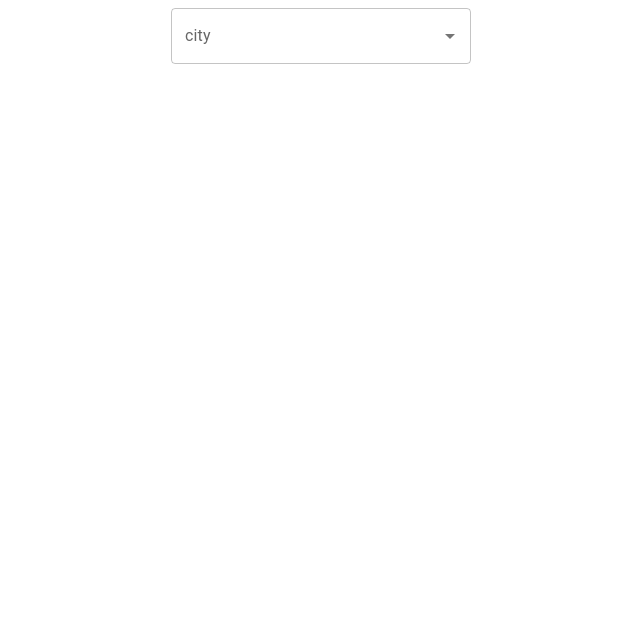
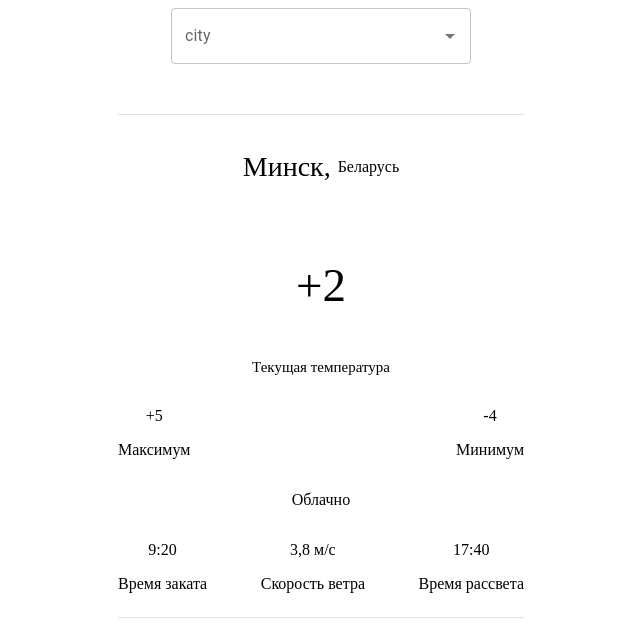
Before and after one commit to brAnna2000/Current-Weather, a React (Create React App) app: page / in a window 1280 px wide. Shown: the top 632 px of the page, without its empty margins (319-959 px from the left). Built offline with nearby package versions, Linux system fonts and the light colour scheme.

Commit message:
WeatherInfo with API

```diff
--- a/src/App.tsx
+++ b/src/App.tsx
@@ -1,11 +1,25 @@
 import { useState, useEffect } from 'react';
 import './App.scss';
 import Search from './components/Search/index';
+import WeatherInfo from './components/WeatherInfo/index';
 import getSearch from './api/searchCities';
+import getWeatherInfo from './api/weatherInfo';
 
 function App(): JSX.Element {
     const [search, setSearch] = useState<string>('');
     const [items, setItems] = useState<string[]>([]);
+    const [selected, setSelect] = useState<string>('');
+    const [info, setInfo] = useState({
+        city: '',
+        country: '',
+        speed: 0,
+        temp: 0,
+        temp_min: 0,
+        temp_max: 0,
+        sunset: '',
+        sunrise: '',
+        weather: '',
+    });
     useEffect(() => {
         if (search) {
             getSearch(search).then((res) => {
@@ -13,12 +27,27 @@ function App(): JSX.Element {
             });
         }
     }, [search]);
+    useEffect(() => {
+        if (selected) {
+            getWeatherInfo(selected).then((res) => {
+                setInfo(res);
+            });
+        }
+    }, [selected]);
     function searchChanging(_: React.SyntheticEvent, value: string) {
         setSearch(value);
     }
+    function selectedOption(_: React.SyntheticEvent, selectedValue: string) {
+        setSelect(selectedValue);
+    }
     return (
         <div className="App">
-            <Search onSearch={searchChanging} items={items} />
+            <Search
+                onSearch={searchChanging}
+                onClick={selectedOption}
+                items={items}
+            />
+            <WeatherInfo info={info} />
         </div>
     );
 }
--- /dev/null
+++ b/src/api/weatherInfo.ts
@@ -0,0 +1,64 @@
+import axios from 'axios';
+
+async function getWeatherInfo(city: string) {
+    function time(sun: number) {
+        const date = new Date(sun * 1000);
+        const hours = date.getHours();
+        const minutes =
+            String(date.getMinutes()).length === 1
+                ? `0${String(date.getMinutes())}`
+                : String(date.getMinutes());
+        const sunTime = `${hours}:${minutes}`;
+        return sunTime;
+    }
+    function description(weather: Array<object>) {
+        let descript = '';
+        weather.forEach((element) => {
+            if (weather.indexOf(element) === 0) {
+                descript = `${element.description}`;
+            } else {
+                descript = `${descript}, ${element.description}`;
+            }
+        });
+        return descript;
+    }
+    const path1 = `http://api.openweathermap.org/data/2.5/weather?q=${city}&appid=${process.env.REACT_APP_WEATHER_API_KEY}&lang=ru`;
+    try {
+        const res = await axios.get(path1);
+        const {
+            data: {
+                wind: { speed },
+                main: { temp, temp_min, temp_max },
+                sys: { sunset, sunrise },
+                weather,
+            },
+        } = res;
+
+        const info: {
+            city: string;
+            country: string;
+            speed: number;
+            temp: number;
+            temp_min: number;
+            temp_max: number;
+            sunset: string;
+            sunrise: string;
+            weather: string;
+        } = {
+            city,
+            country: 'Беларусь',
+            speed,
+            temp: Math.round(Number(`${temp - 273.15}`)),
+            temp_min: Math.round(Number(`${temp_min - 273.15}`)),
+            temp_max: Math.round(Number(`${temp_max - 273.15}`)),
+            sunset: time(sunset),
+            sunrise: time(sunrise),
+            weather: description(weather),
+        };
+        return info;
+    } catch (error) {
+        return error;
+    }
+}
+
+export default getWeatherInfo;
--- a/src/components/Search/index.tsx
+++ b/src/components/Search/index.tsx
@@ -5,6 +5,7 @@ import Input from './Input';
 interface SearchProps {
     items: string[];
     onSearch: (event: React.SyntheticEvent, value: string) => void;
+    onClick: (event: React.SyntheticEvent, selectedValue: string) => void;
 }
 
 function Search(props: SearchProps): JSX.Element {
@@ -18,6 +19,7 @@ function Search(props: SearchProps): JSX.Element {
                 getOptionLabel={(option) => option}
                 renderInput={Input}
                 onInputChange={props.onSearch}
+                onChange={props.onClick}
             />
         </div>
     );
--- /dev/null
+++ b/src/components/WeatherInfo/index.tsx
@@ -0,0 +1,118 @@
+import List from '@mui/material/List';
+import Divider from '@mui/material/Divider';
+import Box from '@mui/material/Box';
+import './style.scss';
+
+interface InfoProps {
+    info: {
+        city: string;
+        country: string;
+        speed: number;
+        temp: number;
+        temp_min: number;
+        temp_max: number;
+        sunset: string;
+        sunrise: string;
+        weather: string;
+    };
+}
+
+function WeatherInfo(props: InfoProps): JSX.Element {
+    const cityInfo = [
+        'Минск',
+        'Беларусь',
+        '+2',
+        '+5',
+        '-4',
+        '3,8',
+        'Облачно',
+        '9:20',
+        '17:40',
+    ];
+    return (
+        <Box
+            sx={{ width: '100%', maxWidth: 406, bgcolor: 'background.paper' }}
+            className="info"
+        >
+            <Divider />
+            <nav aria-label="main mailbox folders">
+                <List>
+                    <div>
+                        <div className="city">
+                            <p>
+                                {props.info.city !== ''
+                                    ? props.info.city
+                                    : cityInfo[0]}
+                                ,&nbsp;
+                            </p>
+                            <p>
+                                {props.info.city !== ''
+                                    ? props.info.country
+                                    : cityInfo[1]}
+                            </p>
+                        </div>
+                        <p className="currentTemp">
+                            {props.info.city !== ''
+                                ? props.info.temp
+                                : cityInfo[2]}
+                        </p>
+                        <p className="currentInfo">Текущая температура</p>
+                        <div className="minMax">
+                            <div>
+                                <p>
+                                    {props.info.city !== ''
+                                        ? props.info.temp_max
+                                        : cityInfo[3]}
+                                </p>
+                                <p>Максимум</p>
+                            </div>
+                            <div>
+                                <p>
+                                    {props.info.city !== ''
+                                        ? props.info.temp_min
+                                        : cityInfo[4]}
+                                </p>
+                                <p>Минимум</p>
+                            </div>
+                        </div>
+                        <p className="description">
+                            {props.info.city !== ''
+                                ? props.info.weather
+                                : cityInfo[6]}
+                        </p>
+                        <div className="sunWind">
+                            <div>
+                                <p>
+                                    {props.info.city !== ''
+                                        ? props.info.sunrise
+                                        : cityInfo[7]}
+                                </p>
+                                <p>Время заката</p>
+                            </div>
+                            <div>
+                                <p>
+                                    {props.info.city !== ''
+                                        ? props.info.speed
+                                        : cityInfo[5]}
+                                    &nbsp;м/с
+                                </p>
+                                <p>Скорость ветра</p>
+                            </div>
+                            <div>
+                                <p>
+                                    {props.info.city !== ''
+                                        ? props.info.sunset
+                                        : cityInfo[8]}
+                                </p>
+                                <p>Время рассвета</p>
+                            </div>
+                        </div>
+                    </div>
+                </List>
+            </nav>
+            <Divider />
+        </Box>
+    );
+}
+
+export default WeatherInfo;
--- /dev/null
+++ b/src/components/WeatherInfo/style.scss
@@ -0,0 +1,41 @@
+.info {
+    margin: 50px auto;
+    display: flex;
+    flex-direction: column;
+}
+.city,
+.currentTemp,
+.currentInfo,
+.description {
+    display: flex;
+    justify-content: center;
+}
+.minMax,
+.sunWind {
+    display: flex;
+    justify-content: space-between;
+}
+
+.minMax p:first-child,
+.sunWind p:first-child {
+    display: flex;
+    justify-content: center;
+}
+.minMax p:nth-child(2),
+.sunWind p:nth-child(2) {
+    display: flex;
+    justify-content: center;
+}
+.city p:first-child {
+    font-size: 28px;
+}
+.city p:nth-child(2) {
+    display: flex;
+    align-items: center;
+}
+.currentTemp {
+    font-size: 47px;
+}
+.currentInfo {
+    font-size: 15px;
+}
```
